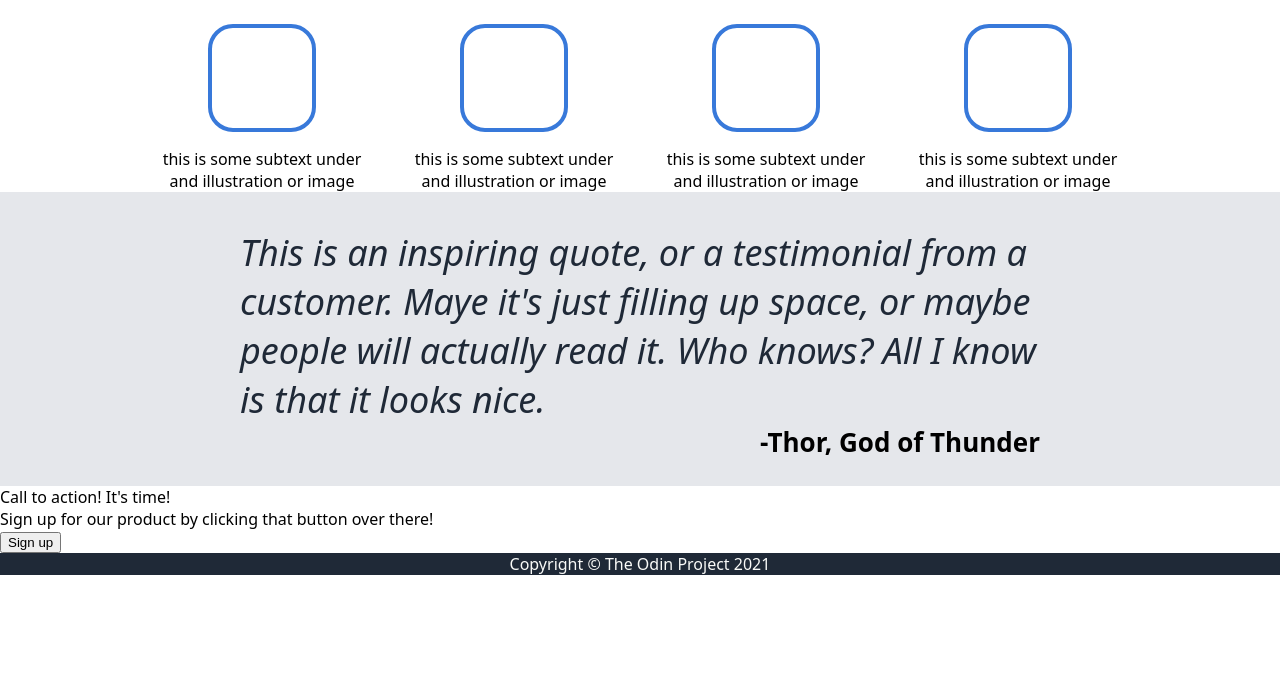
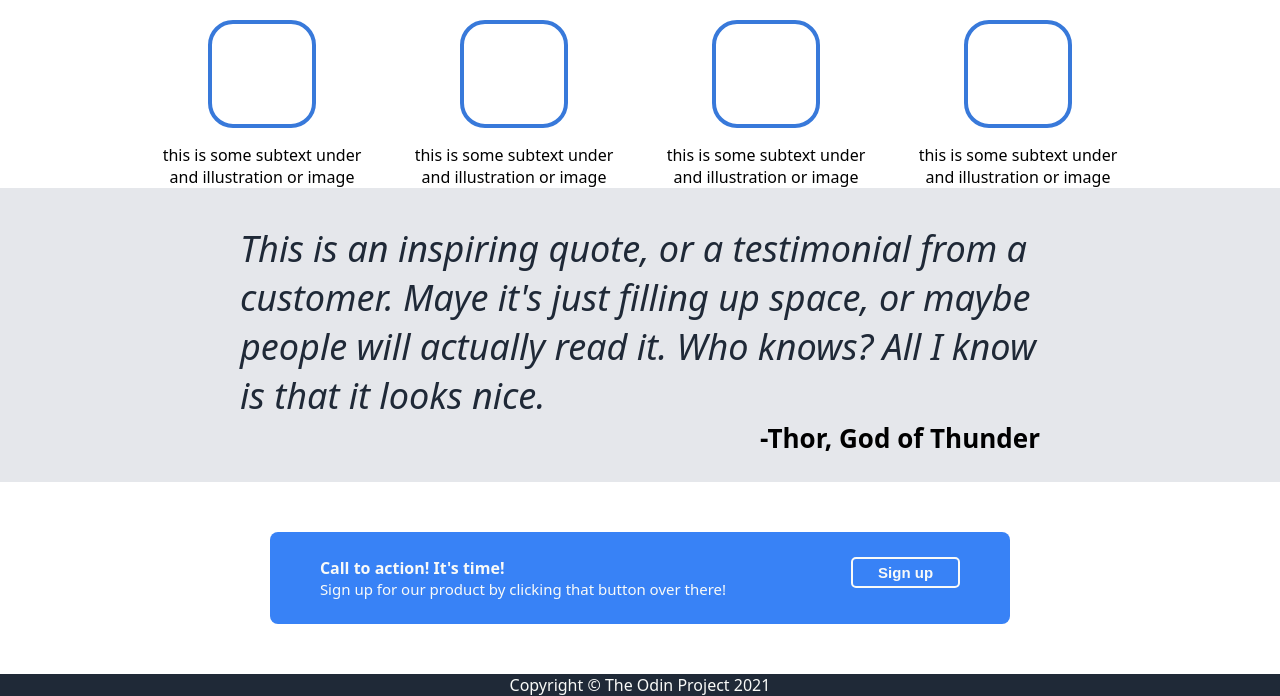
Before and after one commit to Zooney-17/landing-page, a plain HTML site: page index.html in a window 1280 px wide. Shown: the part 370-1066 px from the top of the page. Before the commit the page ends 945 px from the top, so only its background shows below. Drawn offline with Linux system fonts and the light colour scheme.

Commit message:
Orientate and style the fourth section

```diff
--- a/index.html
+++ b/index.html
@@ -63,9 +63,11 @@
       </div>
     </div>
     <div class="fourth">
-      <div class="again">
-        <div class="action"> Call to action! It's time!</div>
-        <div class="instruction">Sign up for our product by clicking that button over there!</div>
+      <div class="annoying">
+        <div class="again">
+          <div class="action"> Call to action! It's time!</div>
+          <div class="instruction">Sign up for our product by clicking that button over there!</div>
+        </div>
         <div class="button">
           <button> Sign up</button>
         </div>
--- a/style.css
+++ b/style.css
@@ -72,7 +72,7 @@ a {
     color: #f9faf8;
     border-radius: 5px;
     border: #3882f6 1px solid;
-    font-size: 18px;
+    font-size: 15px;
     font-weight: 600;
     padding: 5px 25px;
 }
@@ -155,6 +155,43 @@ a {
     margin-top: 0px;
 }
 
+.fourth {
+    display: flex;
+    justify-content: center;
+    align-items: center;
+}
+
+.annoying {
+    display: flex;
+    gap: 125px;
+    background-color: #3882f6;
+    border-radius: 8px;
+    margin: 50px 100px;
+    padding: 25px 50px;
+}
+
+.again {
+    color: #f9faf8;
+}
+
+.action {
+    font-weight: 900;
+}
+
+.instruction {
+    font-size: 15px;
+}
+
+.fourth button {
+    background-color: #3882f6;
+    color: #f9faf8;
+    border-radius: 5px;
+    border: #f9faf8 2px solid;
+    font-size: 15px;
+    font-weight: 600;
+    padding: 5px 25px;
+}
+
 .footer {
     margin-top: auto;
 }
```
